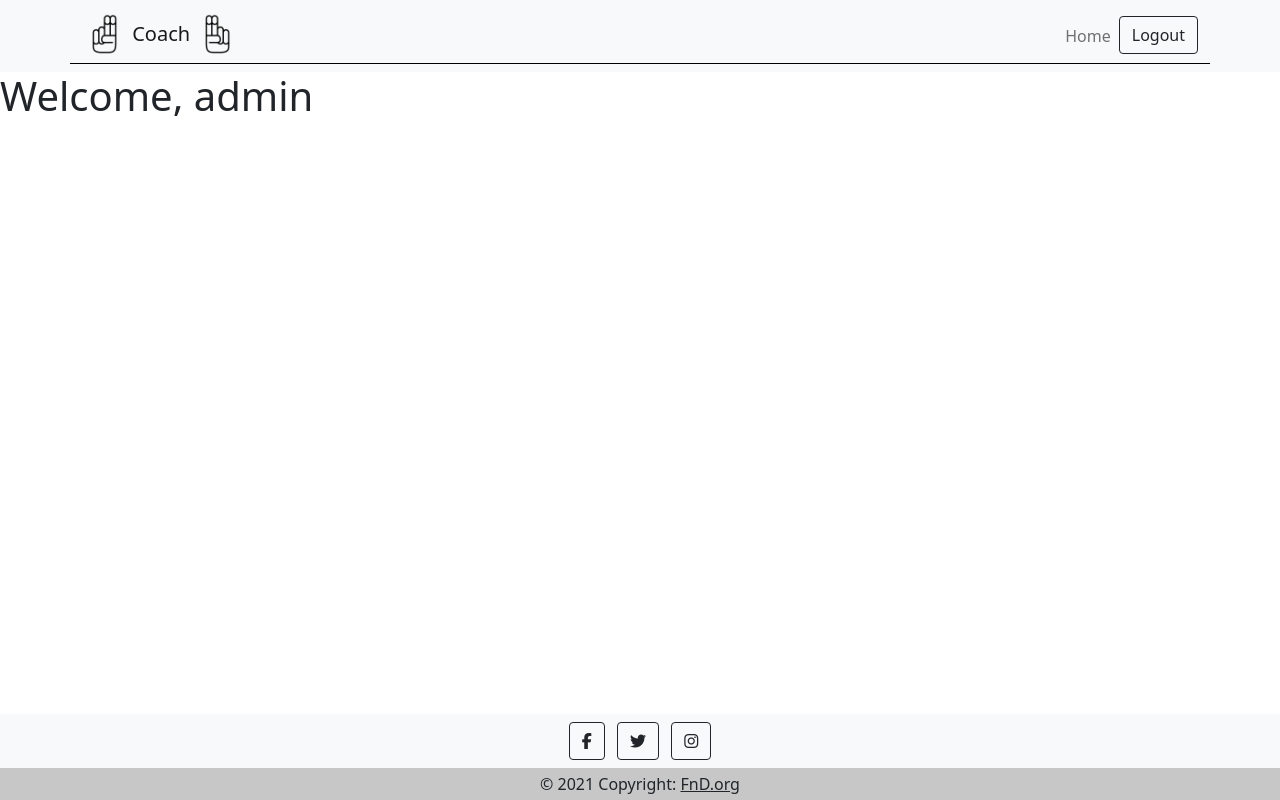
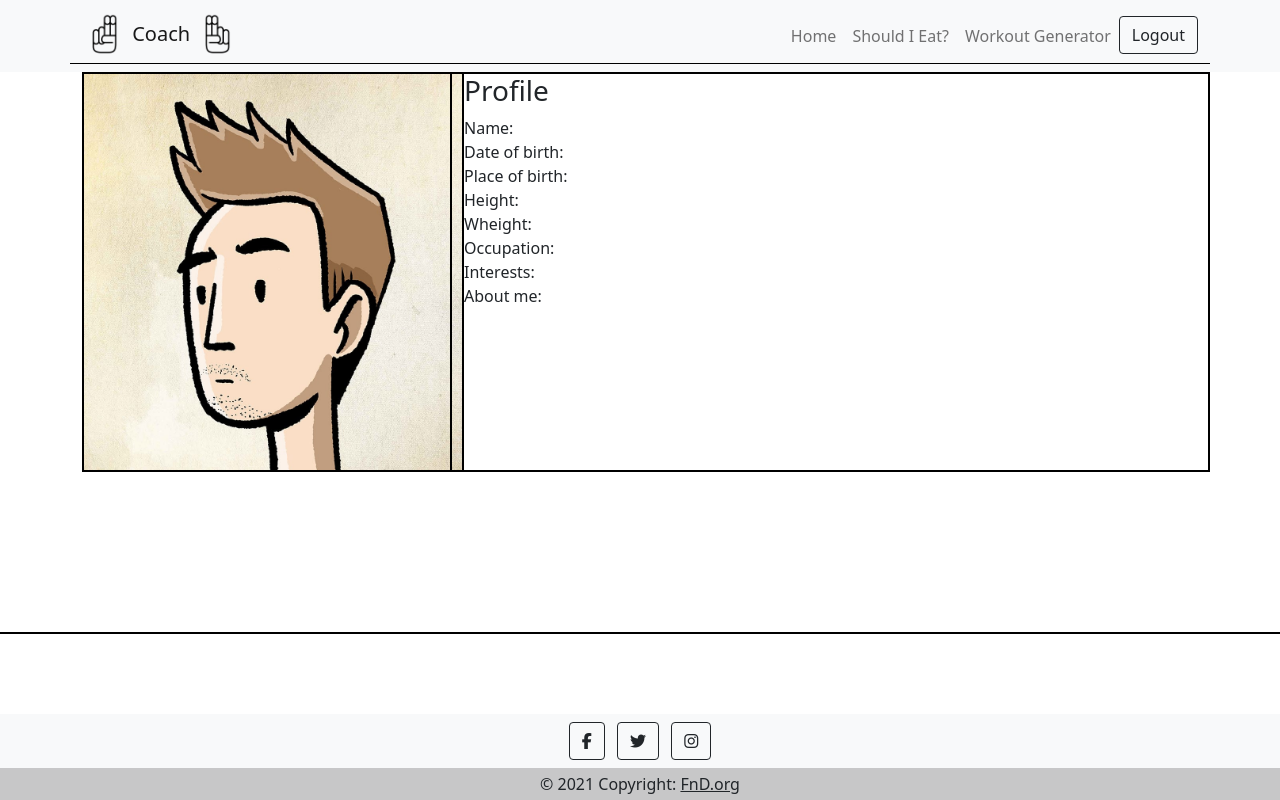
Before and after one commit to josshartmann/Capstone, a Django app: page /home in a window 1280 px wide. Run offline with Django 3.2, Linux system fonts and the light colour scheme; a user stored in the database is signed in; some libraries are stand-ins or nearby versions.

Commit message:
home.html
Add  the idea for the home.html file

```diff
--- a/capstone/templates/capstone/home.html
+++ b/capstone/templates/capstone/home.html
@@ -1,7 +1,32 @@
 {% extends "capstone/layout.html" %}
-
+{% load static %}
 {% block body %}
-
-    <h1>Welcome, {{ user }}</h1>
-
+    <section>
+        <div class="container" style="height: 70vh;">
+            <div class="row">
+                <div class="col-4">
+                    <img src="{% static 'capstone/images/profi.jpeg' %}" style="max-height:400px; border: 2px solid black;">
+                </div>
+                <div class="col-8" style="border: 2px solid black;">
+                    <h3>Profile</h3>
+                    <div>Name: </div>
+                    <div>Date of birth: </div>
+                    <div>Place of birth: </div>
+                    <div>Height: </div>
+                    <div>Wheight: </div>
+                    <div>Occupation: </div>
+                    <div>Interests: </div>
+                    <div>About me: </div>
+                </div>
+            </div>
+        </div>
+    </section>
+    <section>
+        <div class="container-flex">
+            <div class="row">
+                <div class="col-12" style="border:2px solid black; height: 100px;">
+                </div>
+            </div>
+        </div>
+    </section>
 {% endblock %}
--- a/capstone/templates/capstone/layout.html
+++ b/capstone/templates/capstone/layout.html
@@ -35,9 +35,11 @@
                         <span class="navbar-toggler-icon"></span>
                     </button>
                     <div class="collapse navbar-collapse d-flex align-items-end flex-column" id="nav-principal">
-                        <ul class="navbar-nav mr-auto">
+                        <ul class="navbar-nav">
                         {% if user.is_authenticated %}
                             <li class="nav-item"><a href="{% url 'home' %}" class="nav-link">Home</a></li>
+                            <li class="nav-item"><a href="" class="nav-link">Should I Eat?</a></li>
+                            <li class="nav-item"><a href="" class="nav-link">Workout Generator</a></li>
                             <li class="nav-item"><a href="{% url 'logout' %}" class="btn btn-outline-dark ml-3">Logout</a></li>
                         {% else %}
                             <li class="nav-item"><button class="btn button-margin" onclick="showRegister()">Register</button></li>
```
Also changed, not shown: capstone/static/capstone/images/profi.jpeg (added), db.sqlite3.
